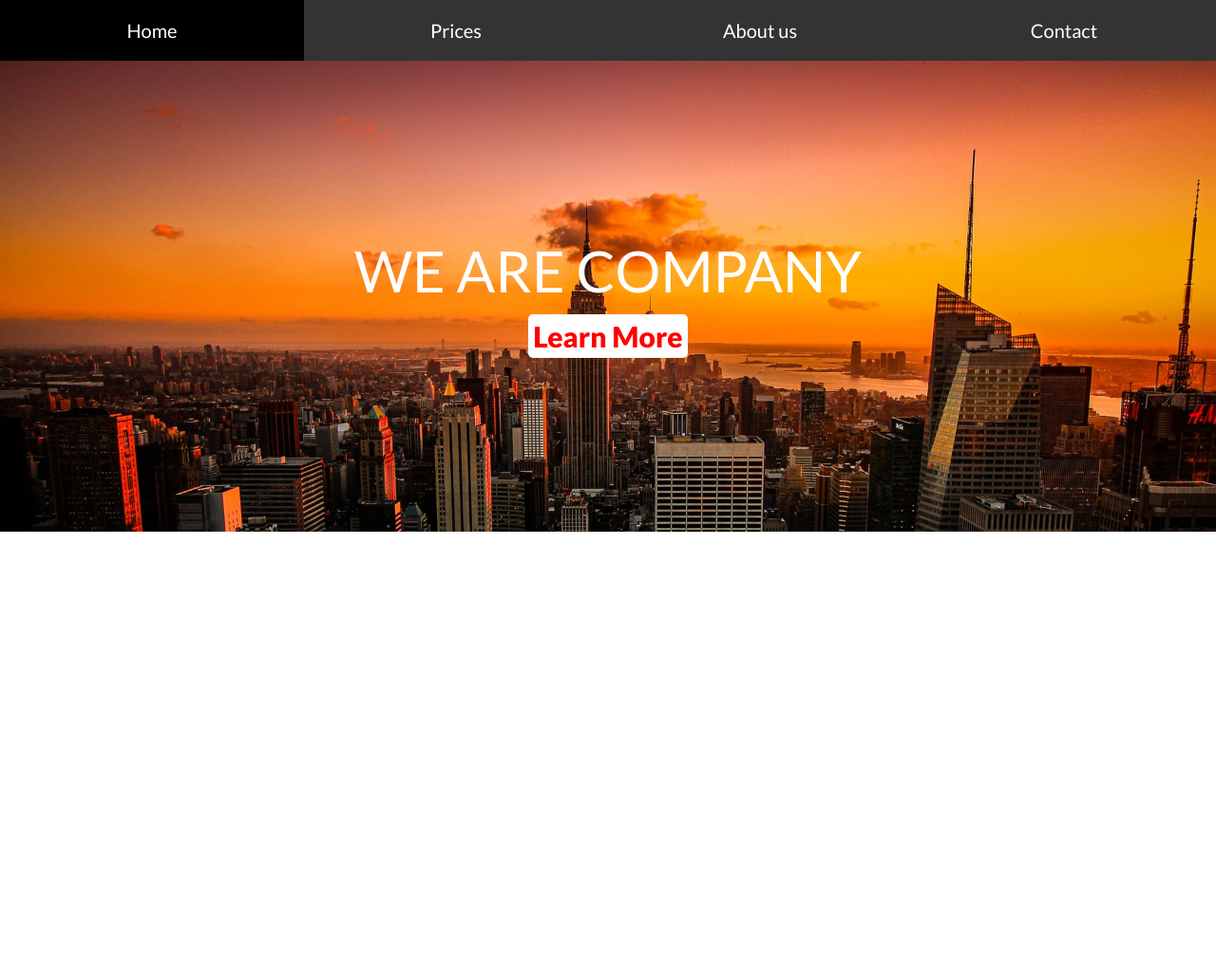
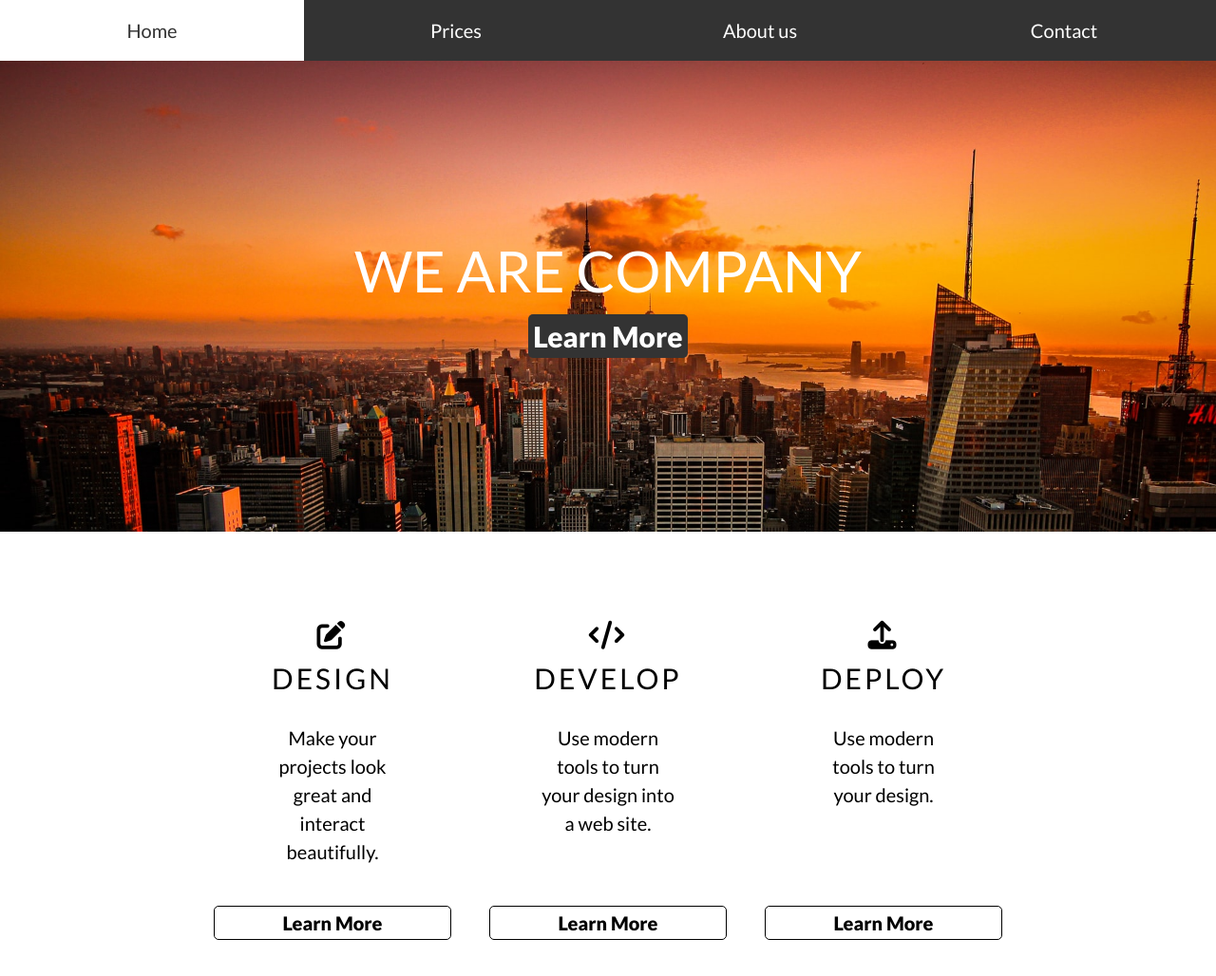
Before and after one commit to wz7475/rwd-company, a plain HTML site: page index.html in a window 1280 px wide. Shown: the whole page at 95% size. Before the commit the page ends 800 px from the top, so only its background shows below. Drawn offline with Linux system fonts and the light colour scheme.

Commit message:
content columns #1

```diff
--- a/index.html
+++ b/index.html
@@ -13,6 +13,7 @@
     <meta http-equiv="X-Ua-Compatible" content="IE=edge,chrome=1">
     <link rel="stylesheet" href="style.css" type="text/css">
     <link href="https://fonts.googleapis.com/css2?family=Lato:wght@400;900&display=swap" rel="stylesheet">
+    <script src="https://kit.fontawesome.com/9ae9c7c8ec.js" crossorigin="anonymous"></script>
 
 </head>
 
@@ -30,11 +31,55 @@
             <div id="header">
                 we are company
             </div>
-            <div class="btn-main">
+            <div class="btn-banner">
                 <span>Learn More</span>
             </div>
         </div>
     </div>
+    <main>
+        <div class="col">
+            <div class="icon">
+                <i class="fas fa-edit"></i>
+            </div>
+            <div class="header">
+                DESIGN
+            </div>
+            <div class="describ">
+                Make your projects look great and interact beautifully.
+            </div>
+            <div class="btn-option">
+                <span>Learn More</span>
+            </div>
+        </div>
+        <div class="col">
+            <div class="icon">
+                <i class="fas fa-code"></i>
+            </div>
+            <div class="header">
+                DEVELOP
+            </div>
+            <div class="describ">
+                Use modern tools to turn your design into a web site.
+            </div>
+            <div class="btn-option">
+                <span>Learn More</span>
+            </div>
+        </div>
+        <div class="col">
+            <div class="icon">
+                <i class="fas fa-upload"></i>
+            </div>
+            <div class="header">
+                DEPLOY
+            </div>
+            <div class="describ">
+                Use modern tools to turn your design.
+            </div>
+            <div class="btn-option">
+                <span>Learn More</span>
+            </div>
+        </div>
+    </main>
 </body>
 
 </html>
--- a/style.css
+++ b/style.css
@@ -26,7 +26,8 @@ nav div{
 
 nav div:hover{
     cursor: pointer;
-    background-color: #000;
+    background-color: #fff;
+    color: #333;
 }
 
 
@@ -56,25 +57,64 @@ nav div:hover{
     text-transform: uppercase;
 }
 
-#banner #caption .btn-main{
-    color: red;
+#banner #caption .btn-banner{
+    color: #333;
     font-weight: 700;
     font-size: 1.5em;
     margin-top: 15px;
 }
 
-#banner #caption .btn-main span{
-    background-color: #fff;
+#banner #caption .btn-banner span{
+    background-color:#333;
+    color: #fff;
     padding: 5px;
     border-radius: 5px;
 }
 
-#banner #caption .btn-main span:hover{
+#banner #caption .btn-banner span:hover{
     cursor: pointer;
-    background-color: red;
-    color: #fff;
+    background-color: #fff;
+    color: #333;
 }
 
+main{
+    display: flex;
+    flex-wrap: wrap;
+    justify-content: center;
+    margin: 60px 0;
+}
+
+.col{
+    text-align: center;
+    width: 250px;
+    /* border: 2px solid red; */
+    position: relative;
+    height: 350px;
+    margin: 20px 20px;
+}
+
+.icon, .header{
+    font-size: 1.5em;
+    letter-spacing: 0.1em;
+    margin: 10px 0;
+}
+
+.describ{
+    line-height: 1.5;
+    margin: 30px 50px;
+    display: flex;
+    align-items: center;
+}
+
+.btn-option{
+    border: #000 1px solid;
+    font-weight: 700;
+    padding: 5px;
+    position: absolute;
+    bottom: 0;
+    width: 100%;
+    border-radius: 5px;
+}
 
 
 
```
